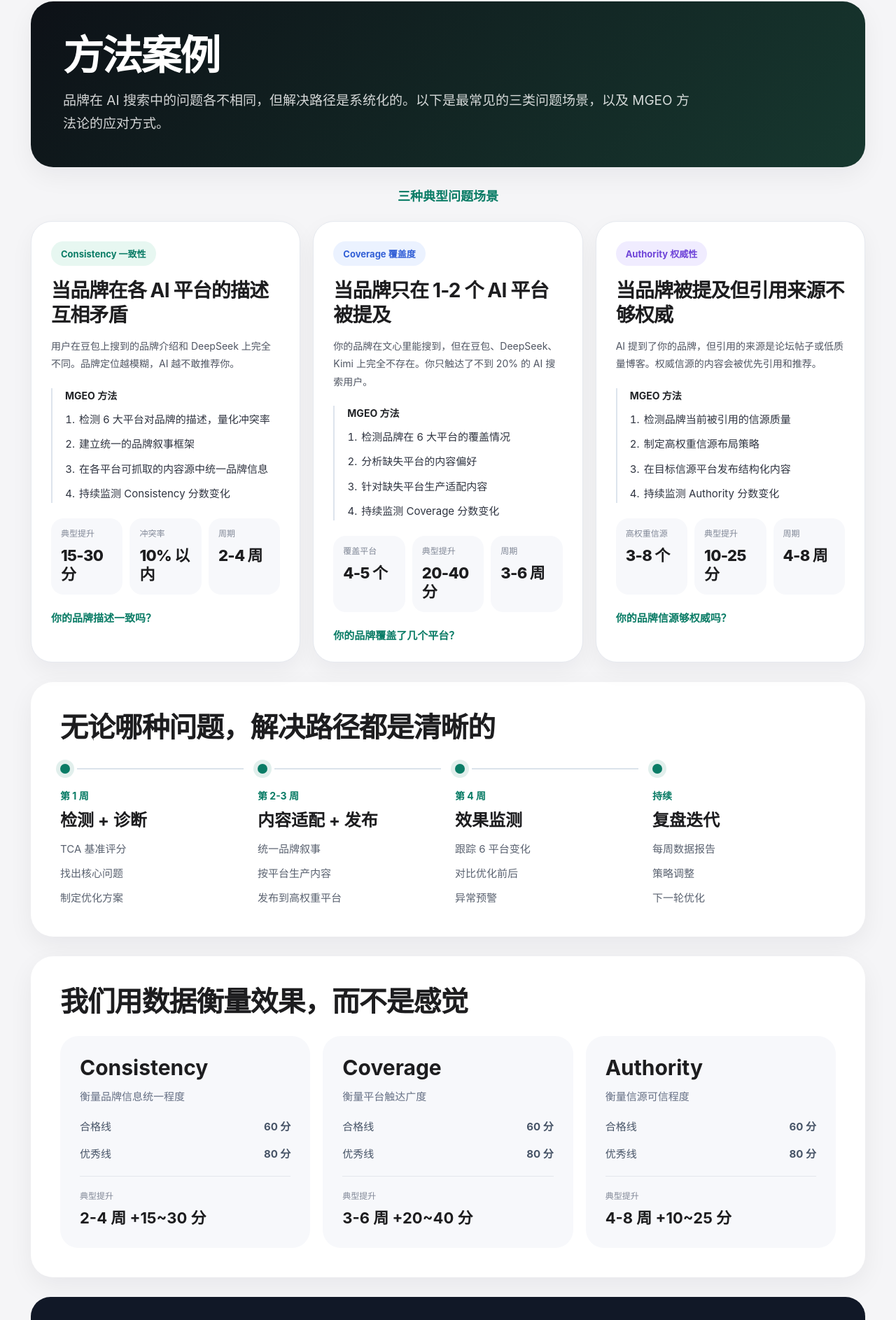
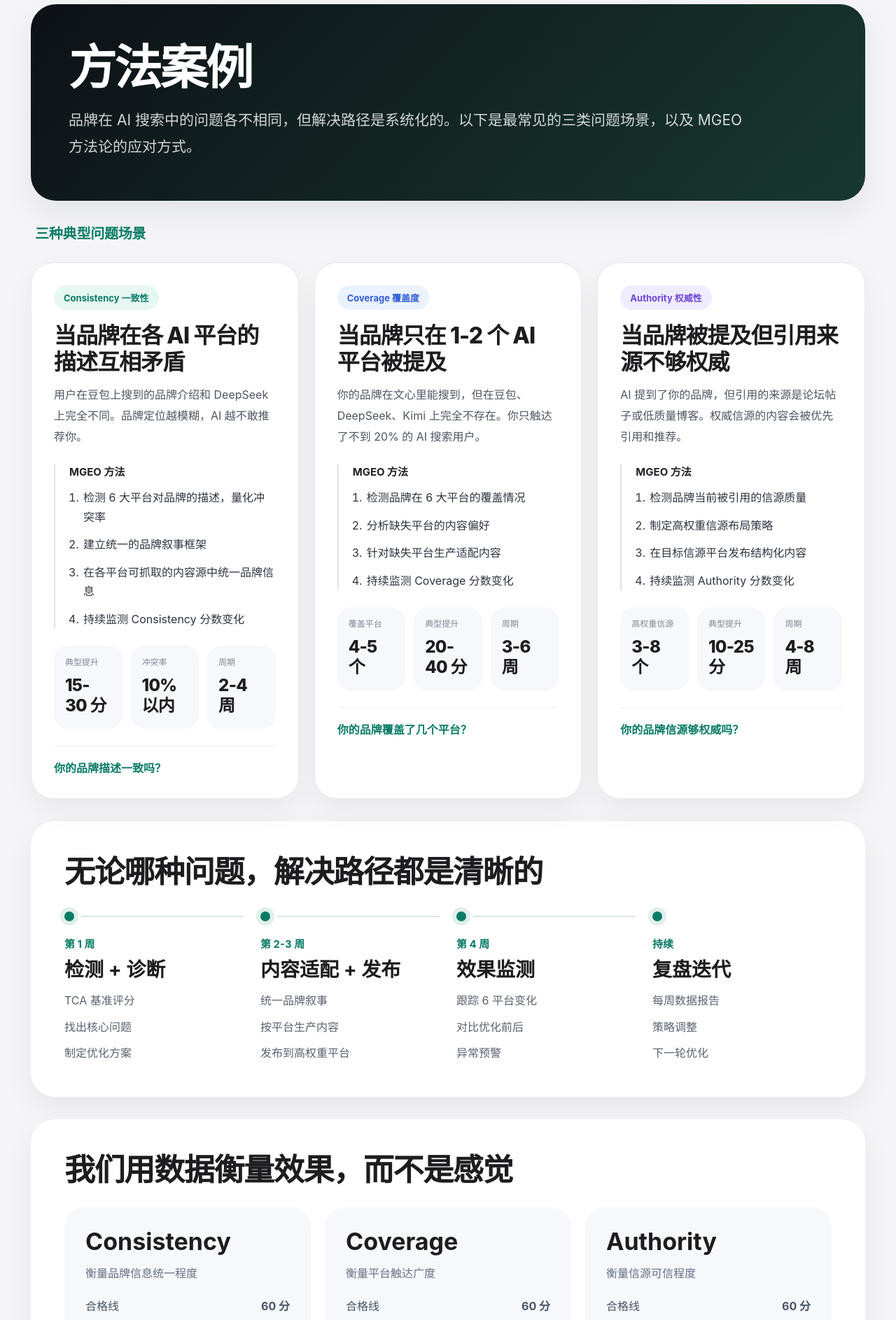
Before and after one commit to DONGLUOJI/mgeo-mvp, a Next.js app: page /cases in a window 1280 px wide. Shown: the part 137-2024 px from the top of the page at 70% size. Built offline with nearby package versions, Linux system fonts and the light colour scheme; no server answers.

Commit message:
style: polish cases typography

```diff
--- a/src/app/cases/page.tsx
+++ b/src/app/cases/page.tsx
@@ -272,57 +272,60 @@ const styles: Record<string, React.CSSProperties> = {
   },
   hero: {
     maxWidth: 1240,
-    margin: "34px auto 28px",
+    margin: "38px auto 32px",
     padding: "0 24px",
   },
   heroPanel: {
     background: "linear-gradient(135deg, #0d1117 0%, #17382f 100%)",
     color: "#ffffff",
-    borderRadius: 32,
-    padding: 46,
-    boxShadow: "0 12px 36px rgba(15, 23, 42, 0.06)",
+    borderRadius: 36,
+    padding: "56px 54px 58px",
+    boxShadow: "0 18px 44px rgba(15, 23, 42, 0.08)",
   },
   heroTitle: {
     margin: 0,
-    fontSize: 58,
-    lineHeight: 1.08,
+    fontSize: 68,
+    lineHeight: 1.02,
     letterSpacing: "-0.04em",
+    fontWeight: 800,
   },
   heroText: {
-    maxWidth: 900,
-    margin: "16px 0 0",
-    fontSize: 19,
-    lineHeight: 1.75,
+    maxWidth: 980,
+    margin: "22px 0 0",
+    fontSize: 21,
+    lineHeight: 1.8,
     color: "rgba(255,255,255,0.82)",
   },
   section: {
     maxWidth: 1240,
-    margin: "0 auto 28px",
+    margin: "0 auto 32px",
     padding: "0 24px",
   },
   sectionHeader: {
     display: "grid",
-    justifyItems: "center",
-    textAlign: "center",
-    marginBottom: 22,
+    justifyItems: "start",
+    textAlign: "left",
+    marginBottom: 26,
+    padding: "0 6px",
   },
   sectionEyebrow: {
     color: "#0a7c66",
-    fontSize: 18,
+    fontSize: 20,
     fontWeight: 700,
     lineHeight: 1.5,
+    letterSpacing: "-0.01em",
   },
   cardGrid: {
     display: "grid",
-    gridTemplateColumns: "repeat(3, minmax(0, 1fr))",
-    gap: 18,
+    gridTemplateColumns: "repeat(auto-fit, minmax(320px, 1fr))",
+    gap: 22,
   },
   sceneCard: {
     background: "#ffffff",
     border: "1px solid #e6e9ef",
-    borderRadius: 30,
-    padding: 28,
-    boxShadow: "0 12px 32px rgba(15, 23, 42, 0.05)",
+    borderRadius: 32,
+    padding: 32,
+    boxShadow: "0 18px 40px rgba(15, 23, 42, 0.05)",
     display: "grid",
     alignContent: "start",
   },
@@ -339,51 +342,52 @@ const styles: Record<string, React.CSSProperties> = {
   },
   sceneTitle: {
     margin: 0,
-    fontSize: 28,
-    lineHeight: 1.25,
+    fontSize: 32,
+    lineHeight: 1.18,
     color: "#1d1d1f",
     letterSpacing: "-0.03em",
+    fontWeight: 800,
   },
   sceneDescription: {
     margin: "14px 0 0",
-    fontSize: 14,
-    lineHeight: 1.8,
+    fontSize: 16,
+    lineHeight: 1.85,
     color: "#4f5562",
   },
   stepsBlock: {
-    marginTop: 22,
-    paddingLeft: 18,
+    marginTop: 24,
+    paddingLeft: 20,
     borderLeft: "2px solid #dde4ed",
   },
   stepsTitle: {
-    fontSize: 14,
+    fontSize: 15,
     fontWeight: 700,
     color: "#202226",
-    marginBottom: 12,
+    marginBottom: 14,
   },
   stepsList: {
     margin: 0,
     paddingLeft: 18,
     display: "grid",
-    gap: 10,
+    gap: 12,
   },
   stepItem: {
     color: "#2f3440",
-    fontSize: 15,
-    lineHeight: 1.7,
+    fontSize: 16,
+    lineHeight: 1.72,
     paddingLeft: 2,
   },
   metricsGrid: {
     display: "grid",
     gridTemplateColumns: "repeat(3, minmax(0, 1fr))",
-    gap: 10,
-    marginTop: 22,
+    gap: 12,
+    marginTop: 24,
   },
   metricCard: {
     background: "#f7f8fb",
-    borderRadius: 18,
-    padding: "14px 14px 16px",
-    minHeight: 88,
+    borderRadius: 20,
+    padding: "16px 16px 18px",
+    minHeight: 96,
   },
   metricLabel: {
     color: "#818897",
@@ -393,7 +397,7 @@ const styles: Record<string, React.CSSProperties> = {
   metricValue: {
     marginTop: 10,
     color: "#1d1d1f",
-    fontSize: 22,
+    fontSize: 24,
     fontWeight: 800,
     lineHeight: 1.2,
     letterSpacing: "-0.03em",
@@ -401,33 +405,35 @@ const styles: Record<string, React.CSSProperties> = {
   sceneCta: {
     display: "inline-flex",
     alignItems: "center",
-    marginTop: 22,
+    marginTop: 24,
+    paddingTop: 18,
+    borderTop: "1px solid #edf0f4",
     color: "#0a7c66",
     textDecoration: "none",
-    fontSize: 15,
+    fontSize: 16,
     fontWeight: 700,
   },
   sectionCard: {
     background: "#ffffff",
-    borderRadius: 32,
-    padding: 42,
-    boxShadow: "0 12px 36px rgba(15, 23, 42, 0.06)",
+    borderRadius: 34,
+    padding: 48,
+    boxShadow: "0 16px 40px rgba(15, 23, 42, 0.06)",
   },
   blockHeader: {
-    maxWidth: 760,
-    marginBottom: 26,
+    maxWidth: 820,
+    marginBottom: 30,
   },
   blockTitle: {
     margin: 0,
-    fontSize: 40,
-    lineHeight: 1.15,
+    fontSize: 44,
+    lineHeight: 1.1,
     letterSpacing: "-0.03em",
     color: "#1d1d1f",
   },
   timeline: {
     display: "grid",
-    gridTemplateColumns: "repeat(4, minmax(0, 1fr))",
-    gap: 20,
+    gridTemplateColumns: "repeat(auto-fit, minmax(220px, 1fr))",
+    gap: 24,
   },
   timelineItem: {
     position: "relative",
@@ -457,13 +463,13 @@ const styles: Record<string, React.CSSProperties> = {
   },
   timelinePhase: {
     color: "#0a7c66",
-    fontSize: 14,
+    fontSize: 15,
     fontWeight: 700,
   },
   timelineTitle: {
     margin: "10px 0 0",
-    fontSize: 24,
-    lineHeight: 1.3,
+    fontSize: 28,
+    lineHeight: 1.22,
     color: "#1d1d1f",
   },
   timelineList: {
@@ -475,29 +481,29 @@ const styles: Record<string, React.CSSProperties> = {
   },
   timelineBullet: {
     color: "#5a6270",
-    fontSize: 15,
-    lineHeight: 1.65,
+    fontSize: 16,
+    lineHeight: 1.72,
   },
   scoreGrid: {
     display: "grid",
-    gridTemplateColumns: "repeat(3, minmax(0, 1fr))",
-    gap: 18,
+    gridTemplateColumns: "repeat(auto-fit, minmax(260px, 1fr))",
+    gap: 20,
   },
   scoreCard: {
     background: "#f7f8fb",
-    borderRadius: 26,
-    padding: 28,
+    borderRadius: 28,
+    padding: 30,
   },
   scoreTitle: {
     margin: 0,
-    fontSize: 30,
-    lineHeight: 1.15,
+    fontSize: 34,
+    lineHeight: 1.1,
     color: "#1d1d1f",
   },
   scoreSubtitle: {
     margin: "12px 0 0",
-    fontSize: 15,
-    lineHeight: 1.7,
+    fontSize: 16,
+    lineHeight: 1.75,
     color: "#667085",
   },
   scoreRow: {
@@ -505,8 +511,8 @@ const styles: Record<string, React.CSSProperties> = {
     justifyContent: "space-between",
     alignItems: "center",
     gap: 12,
-    marginTop: 18,
-    fontSize: 15,
+    marginTop: 20,
+    fontSize: 16,
     color: "#475467",
   },
   scoreTypical: {
@@ -523,7 +529,7 @@ const styles: Record<string, React.CSSProperties> = {
     display: "block",
     marginTop: 10,
     color: "#1d1d1f",
-    fontSize: 22,
+    fontSize: 24,
     lineHeight: 1.35,
   },
   ctaSection: {
@@ -532,25 +538,25 @@ const styles: Record<string, React.CSSProperties> = {
     padding: "0 24px",
   },
   ctaCard: {
-    borderRadius: 28,
-    padding: "34px 36px",
+    borderRadius: 30,
+    padding: "38px 40px",
     background: "#111827",
     color: "#ffffff",
     display: "grid",
-    gap: 18,
+    gap: 20,
   },
   ctaBody: {
     maxWidth: 820,
   },
   ctaTitle: {
     margin: 0,
-    fontSize: 36,
-    lineHeight: 1.12,
+    fontSize: 40,
+    lineHeight: 1.08,
   },
   ctaText: {
     margin: "12px 0 0",
-    fontSize: 17,
-    lineHeight: 1.75,
+    fontSize: 18,
+    lineHeight: 1.8,
     color: "rgba(255,255,255,0.72)",
   },
   ctaActions: {
```
